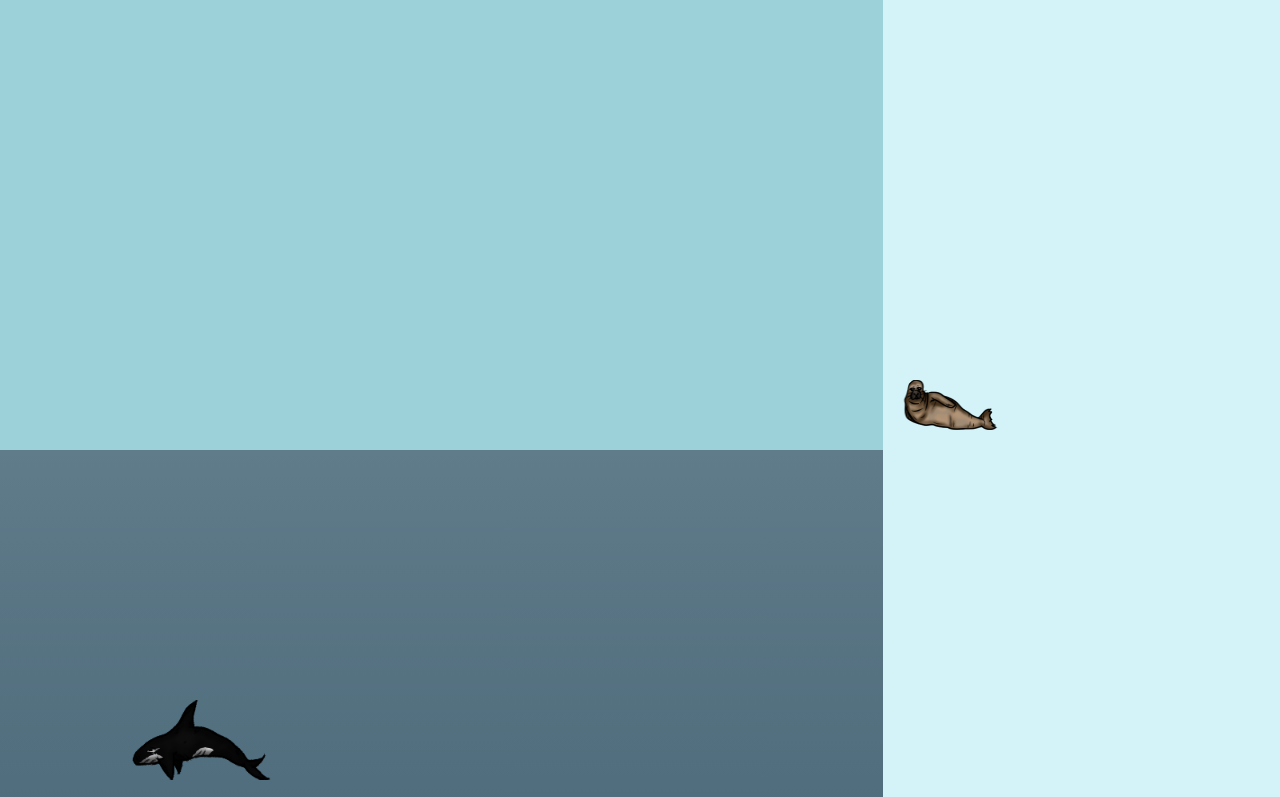
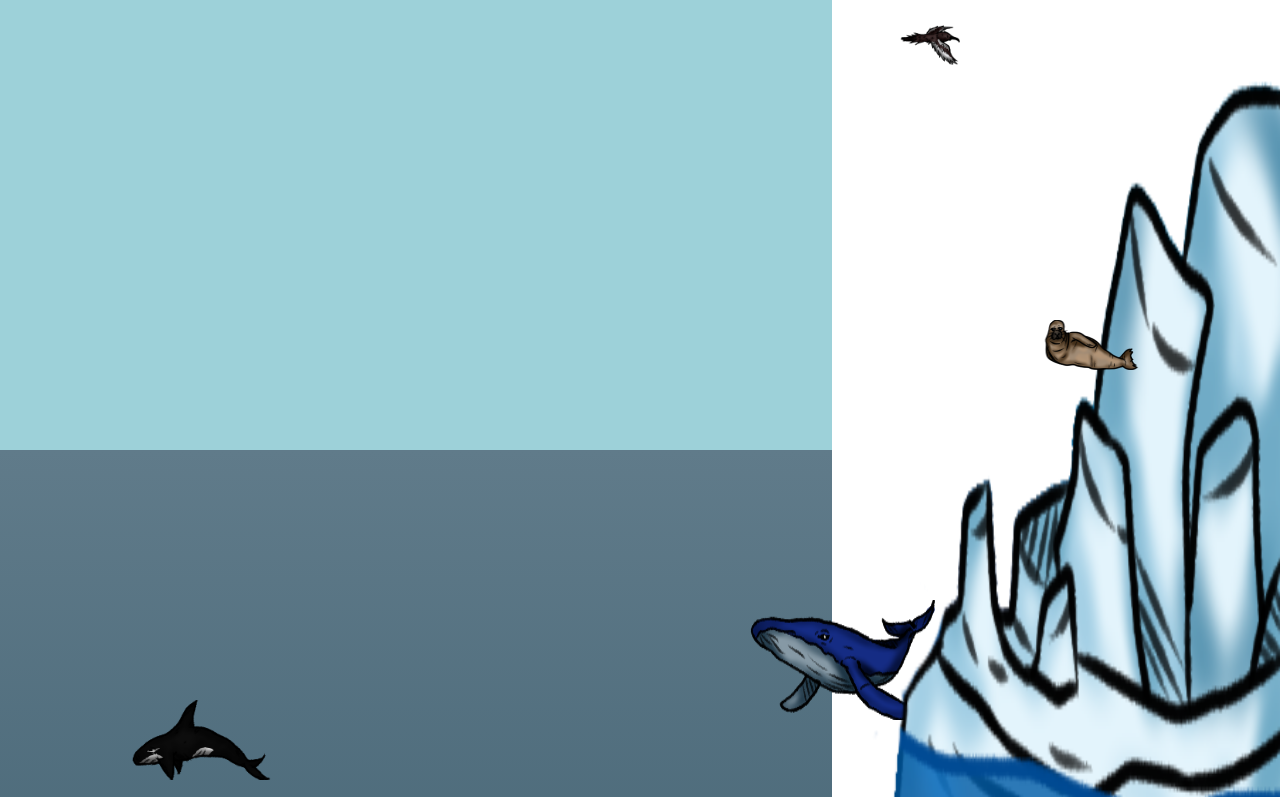
Before and after one commit to argolo96/museuInterantar, a plain HTML site: page index.html in a window 1280 px wide. Shown: the top 797 px of the page. Drawn offline with Linux system fonts and the light colour scheme.

Commit message:
Atualização 12/12
Adicionou animais, mas precisa fazer correções no continente

```diff
--- a/index.html
+++ b/index.html
@@ -14,7 +14,7 @@
     <div class="container">
         <div class="container-bg">
             <div class="sky">
-                <img onclick="abrir(0)" onmouseover="porCima(0)" onmouseout="porFora()" class="animal" id="skua">
+                <img src="img/skua.png" onclick="abrir(0)" onmouseover="porCima(0)" onmouseout="porFora()" class="animal" id="skua">
 
                 </img>
             </div>
@@ -27,19 +27,19 @@
 
                 </img>
 
-                <img onclick="abrir(2)" onmouseover="porCima(2)" onmouseout="porFora()"  class="animal" id="isopoda">
+                <img src="img/isopoda.png" onclick="abrir(2)" onmouseover="porCima(2)" onmouseout="porFora()"  class="animal" id="isopoda">
 
                 </img>
 
             </div>
 
         </div>
-        <div class="land">
+        <img src="img/continente1.png" class="land">
             <img src="img/foca-de-wedell.png" onclick="abrir(3)" onmouseover="porCima(3)" onmouseout="porFora()"  class="animal" id="foca-wedell">
 
                 </img>
 
-        </div>
+        </img>
 
         <div id="whaleModal" class="modal">
 
--- a/style.css
+++ b/style.css
@@ -18,9 +18,9 @@ body{
     position: relative;
     float: right;
     top: 0px;
-    background-color: #d3f3f8; /* Cor branca gelo */
-    width: 45%;
-    height: 1500px;
+
+    width: 35%;
+    height: 100%px;
     z-index: 0;
 
 }
@@ -51,13 +51,14 @@ body{
     width: 300px;
     height: 120px;
     left: 700px;
-    top: 800px;
+    top: 40%;
 
 }
 #foca-wedell{
     width: 135px;
     height: 50px;
-    top: 380px;
+    top: 40%;
+    left: 80%;
 }
 
 #orca{
@@ -68,23 +69,21 @@ body{
 }
 #skua{
     margin-top:25px;
-    width: 70px;
-    height: 50px;
-    background-color: black;
+    width: 60px;
+    height: 40px;
     left: 900px;
 }
 
 #isopoda{
-    width: 50px;
-    height: 50px;
-    background-color: brown;
-    top: 1460px;
+    width: 30px;
+    height: 15px;
+    top: 99.5%;
     left: 100px;
 }
 
 .animal{
     position: absolute;
-    z-index: 3;
+
 }
 
 .animal:hover{
```
Also changed, not shown: img/continente.png (added), img/continente1.png (added), img/isopoda.png (added), img/skua.png (added).
